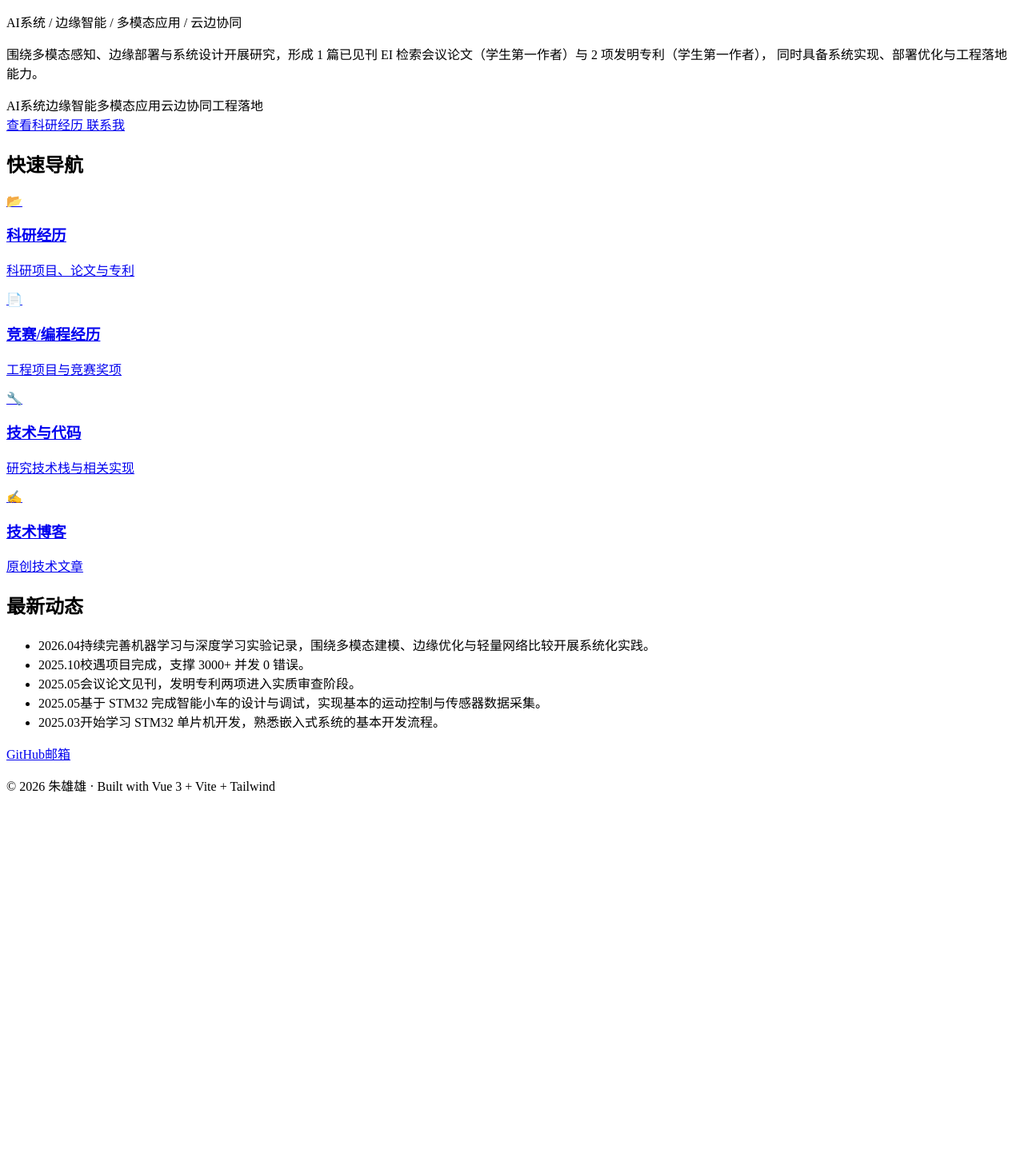
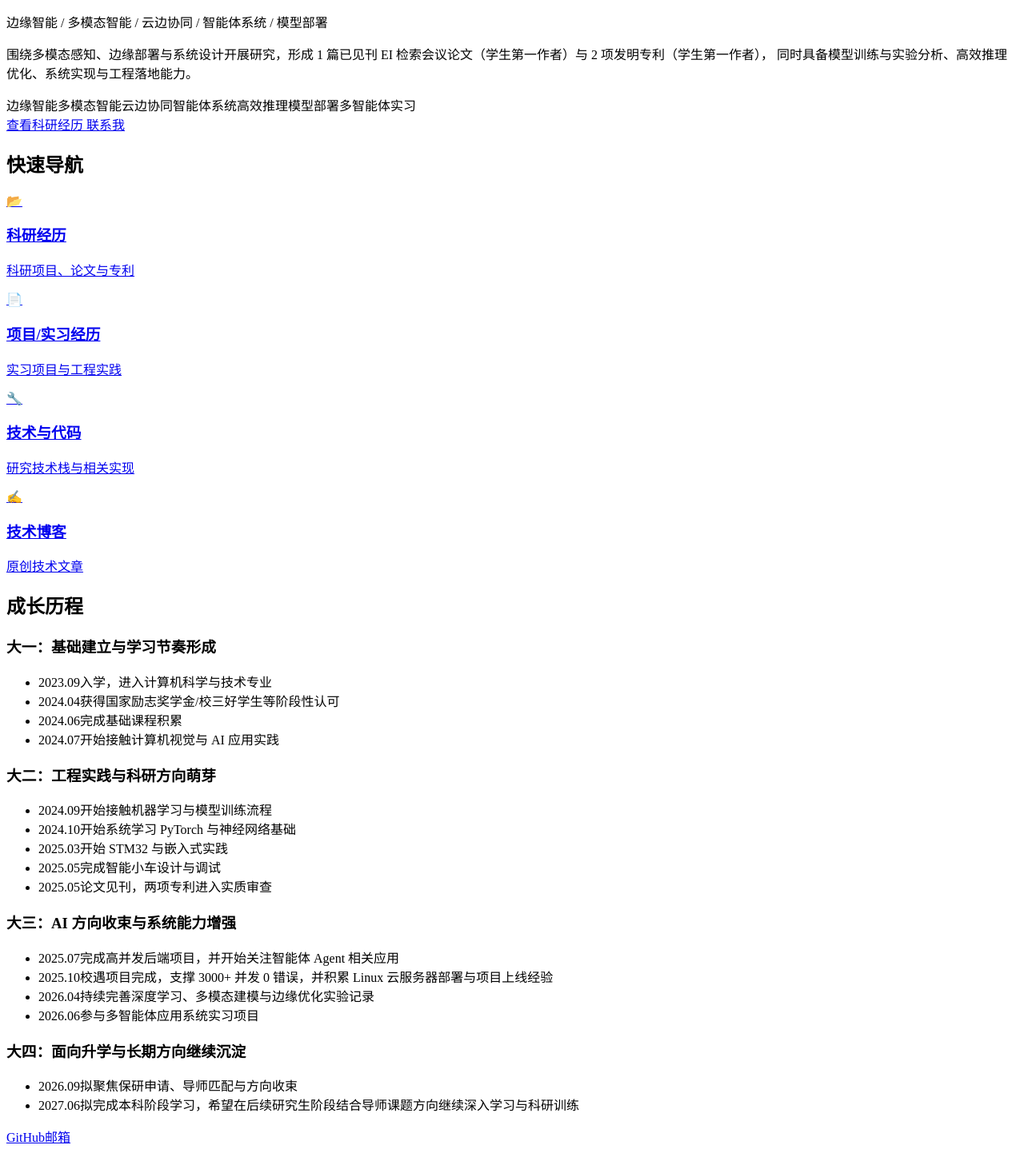
Before and after one commit to rainy-season-not-dividing/rainy-season-not-dividing.github.io, a Vue app: page / in a window 1280 px wide. Shown: the part 380-1832 px from the top of the page at 80% size. Before the commit the page ends 1390 px from the top, so only its background shows below. Built offline with nearby package versions, Linux system fonts and the light colour scheme; the HTML template or start-up script is replaced by a standard one.

Commit message:
修改 -成长历程 -个人信息 -科研、能力

```diff
--- a/src/components/layout/AppHeader.vue
+++ b/src/components/layout/AppHeader.vue
@@ -8,7 +8,7 @@
         <li><router-link to="/" class="nav-link">首页</router-link></li>
         <li><router-link to="/about" class="nav-link">个人信息</router-link></li>
         <li><router-link to="/research" class="nav-link">科研经历</router-link></li>
-        <li><router-link to="/projects" class="nav-link">竞赛/编程经历</router-link></li>
+        <li><router-link to="/projects" class="nav-link">项目/实习经历</router-link></li>
         <li><router-link to="/skills" class="nav-link">技术与代码</router-link></li>
         <li><router-link to="/blog" class="nav-link">技术博客</router-link></li>
         <li><router-link to="/cv" class="nav-link">获奖荣誉</router-link></li>
--- a/src/data/awards.ts
+++ b/src/data/awards.ts
@@ -10,9 +10,9 @@ export interface Award {
 export const awards: Award[] = [
   { id: '1', name: '国家励志奖学金', level: '国家级', time: '2024' },
   { id: '2', name: '校三好学生', level: '校级', time: '2024' },
+  { id: '5', name: '全国大学生数学竞赛（非数 A 类）', level: '三等奖', time: '2024' },
   { id: '3', name: '“西门子杯”智能制造挑战赛自由探索赛道', level: '华中一赛区省特等奖', time: '2025' },
   { id: '4', name: '中国高校计算机大赛 - 网络技术挑战赛', level: '国家二等奖', time: '2025' },
-  { id: '5', name: '全国大学生数学竞赛（非数 A 类）', level: '三等奖', time: '2024' },
   { id: '6', name: '全国大学生计算机设计大赛', level: '省级二等奖', time: '2026' }
 ]
 
--- a/src/data/projects.ts
+++ b/src/data/projects.ts
@@ -21,6 +21,23 @@ export interface Project {
 }
 
 export const projects: Project[] = [
+  {
+    id: 'multi-agent-internship',
+    title: '多智能体应用系统实习项目',
+    period: '2026.05 - 至今',
+    institution: '实习项目',
+    description: '参与多智能体相关应用系统实践，围绕任务规划、知识检索、记忆机制与上下文管理等问题开展需求理解、流程梳理和功能实现，重点关注智能体能力如何与真实业务流程、系统接口和工程部署结合。',
+    contributions: [
+      '参与多智能体系统相关模块的需求分析与流程梳理，理解任务拆解、工具调用、上下文传递和多轮协作中的关键约束',
+      '接触并参与知识检索、记忆机制与上下文管理相关工作，关注信息组织、历史状态维护和结果可追溯性',
+      '结合后端接口、数据流转和服务部署需求，理解大模型/智能体应用从原型到系统落地过程中的工程问题',
+      '在项目实践中形成对智能体系统、模型应用和工程集成更直接的理解'
+    ],
+    techStack: ['多智能体系统', '大模型应用', '任务规划', '知识检索', '记忆机制', '上下文管理', '系统集成'],
+    links: {},
+    status: '进行中',
+    featured: true
+  },
   {
     id: 'xiao-yu',
     title: '校遇 - 校园场景社交服务平台',
--- a/src/data/site.ts
+++ b/src/data/site.ts
@@ -1,12 +1,12 @@
 export const siteConfig = {
   name: '朱雄雄',
-  title: '朱雄雄 | 计算机科学与技术 · AI系统 / 边缘智能 / 多模态应用',
+  title: '朱雄雄 | 计算机科学与技术 · 边缘智能 / 多模态智能 / 智能体系统',
   description:
-    '武汉理工大学计算机科学与技术专业本科生，聚焦 AI系统、边缘智能、多模态应用与工程落地，具备真实科研闭环与系统实现能力。',
+    '武汉理工大学计算机科学与技术专业本科生，关注边缘智能、多模态智能、云边协同、智能体系统与模型部署，具备多模态科研训练、多智能体实习经历和系统实现能力。',
   url: 'https://github.com/rainy-season-not-dividing/rainy-season-not-dividing.github.io',
   avatar: '/avatar.jpg',
   tagline: '武汉理工大学 · 计算机科学与技术 · 绩点 4.15/5.0，排名前 13.30%',
-  tags: ['AI系统', '边缘智能', '多模态应用', '云边协同', '工程落地'],
+  tags: ['边缘智能', '多模态智能', '云边协同', '智能体系统', '高效推理', '模型部署', '多智能体实习'],
   education: {
     school: '武汉理工大学',
     major: '计算机科学与技术',
@@ -23,5 +23,5 @@ export const siteConfig = {
   phone: '18578252585',
   birthDate: '2004-09-19',
   location: '武汉',
-  jobTarget: 'AI系统 / 边缘智能 / 多模态应用 / 云边协同'
+  jobTarget: '边缘智能 / 多模态智能 / 云边协同 / 智能体系统 / 模型部署'
 }
--- a/src/data/skills.ts
+++ b/src/data/skills.ts
@@ -30,7 +30,17 @@ export const skillGroups: SkillGroup[] = [
   {
     name: '边缘部署与模型优化',
     summary: '关注资源约束下的精度、时延权衡以及部署可行性。',
-    items: ['动态量化', '知识蒸馏', '注意力头剪枝', '轻量骨干网络比较', '边缘指标评估与候选模型选择']
+    items: ['动态量化', '知识蒸馏', '注意力头剪枝', '轻量骨干网络比较', '高效推理评估', '边缘指标评估与候选模型选择']
+  },
+  {
+    name: '智能体系统与大模型应用实践',
+    summary: '来自近期多智能体实习与大模型应用项目实践，关注智能体系统中的任务组织、信息获取与上下文管理。',
+    items: ['多智能体协作流程', '任务规划', '知识检索', '记忆机制', '上下文管理', '大模型应用系统实现']
+  },
+  {
+    name: '云服务器部署与云边协同',
+    summary: '结合后端工程、边缘部署和云端服务经验，关注模型与应用在云端、边缘端之间的部署和协同运行。',
+    items: ['Linux 云服务器部署', 'Docker', 'Nginx / 反向代理', '服务进程管理', '云边协同部署理解', '推理服务与后端接口集成']
   },
   {
     name: '工程实现支撑',
@@ -75,12 +85,12 @@ export const codeHighlights: CodeHighlight[] = [
   },
   {
     title: '实验记录与复盘体系',
-    summary: '为表格、视觉、文本、多模态和边缘任务建立结构化实验记录，方便复盘、面试表达和后续研究延展。',
+    summary: '为表格、视觉、文本、多模态和边缘任务建立结构化实验记录，方便复盘和后续研究延展。',
     items: [
       '统一记录任务、数据划分、模型结构与超参数',
       '沉淀实验观察与下一步动作',
       '便于横向比较不同模型与策略',
-      '便于后续整理为简历、网站和面试材料'
+      '为后续模型优化和应用提供依据'
     ],
     note: '对应本地目录：experiment_records'
   }
--- a/src/router/index.ts
+++ b/src/router/index.ts
@@ -10,7 +10,7 @@ const router = createRouter({
     { path: '/about', name: 'About', component: () => import('@/views/AboutView.vue'), meta: { title: '关于' } },
     { path: '/research', name: 'Research', component: () => import('@/views/ResearchListView.vue'), meta: { title: '科研经历' } },
     { path: '/research/:id', name: 'ResearchDetail', component: () => import('@/views/ResearchDetailView.vue'), meta: { title: '科研经历' } },
-    { path: '/projects', name: 'Projects', component: () => import('@/views/ResearchView.vue'), meta: { title: '竞赛/编程经历' } },
+    { path: '/projects', name: 'Projects', component: () => import('@/views/ResearchView.vue'), meta: { title: '项目/实习经历' } },
     { path: '/skills', name: 'Skills', component: () => import('@/views/ProjectsView.vue'), meta: { title: '技术与代码' } },
     { path: '/blog', name: 'Blog', component: () => import('@/views/BlogListView.vue'), meta: { title: '博客' } },
     { path: '/blog/:slug', name: 'BlogPost', component: () => import('@/views/BlogPostView.vue'), meta: { title: '文章' } },
--- a/src/views/AboutView.vue
+++ b/src/views/AboutView.vue
@@ -6,16 +6,16 @@
       在读时间 {{ siteConfig.education.period }}。绩点 {{ siteConfig.education.gpa }}，排名 {{ siteConfig.education.rank }}。
     </p>
     <p class="mt-4 leading-relaxed text-gray-600 dark:text-gray-300">
-      我目前的研究主要围绕
-      <strong>AI系统 / 边缘智能 / 多模态应用 / 云边协同 / 工程落地</strong>展开研究，
-      并且持续进行多模态建模、深度学习实验与部署优化的学习，具备基于 Python、PyTorch 等工具
+      我目前主要关注
+      <strong>边缘智能 / 多模态智能 / 云边协同 / 智能体系统 / 模型部署</strong>等方向，
+      并且持续进行多模态建模、深度学习实验、高效推理优化与部署实践，具备基于 Python、PyTorch 等工具
       进行模型设计、训练与分析的实践经验。我围绕真实工业与传感器场景，持续进行多模态感知、边缘部署与系统设计相关研究，形成了
       <strong>1 篇已见刊EI检索会议论文</strong> 与 <strong>2 项发明专利（实质审查中）</strong>。
     </p>
     <p class="mt-4 leading-relaxed text-gray-600 dark:text-gray-300">
-      与此同时，我也具备比较扎实的系统实现能力。独立或协作完成过高并发、缓存、消息系统、搜索与服务端联调相关项目，
-      熟悉 Spring Boot、MySQL、Redis、RabbitMQ、ElasticSearch 等技术栈。
-      这部分能力对我而言不是与科研割裂的“另一条线”，而是后续做 AI 系统、部署优化与工程落地的重要支撑。
+      除科研经历外，我近期在实习项目中也接触并参与了多智能体应用系统相关工作，对智能体系统中的任务规划、知识检索、记忆机制、上下文管理以及多模块协同等问题有了更直接的实践理解。
+      此前我也做过高并发后端、缓存优化、消息队列和搜索系统相关项目，并有
+      Linux 云服务器部署、服务配置与项目上线实践。这些经历帮助我更好地理解智能体应用从原型设计到系统落地过程中的性能、可靠性、部署运维与工程集成问题。
     </p>
 
     <h2 class="mt-10 text-xl font-semibold text-gray-900 dark:text-white">教育背景</h2>
--- a/src/views/HomeView.vue
+++ b/src/views/HomeView.vue
@@ -18,7 +18,7 @@
         </p>
         <p class="mx-auto mt-4 max-w-2xl text-sm leading-relaxed text-gray-600 dark:text-gray-300">
           围绕多模态感知、边缘部署与系统设计开展研究，形成 1 篇已见刊 EI 检索会议论文（学生第一作者）与 2 项发明专利（学生第一作者），
-          同时具备系统实现、部署优化与工程落地能力。
+          同时具备模型训练与实验分析、高效推理优化、系统实现与工程落地能力。
         </p>
         <div class="mt-6 flex flex-wrap justify-center gap-2">
           <span v-for="tag in siteConfig.tags" :key="tag"
@@ -56,8 +56,8 @@
             <span class="text-2xl">📄</span>
             <h3
               class="mt-2 font-medium text-gray-900 group-hover:text-primary-600 dark:text-white dark:group-hover:text-primary-400">
-              竞赛/编程经历</h3>
-            <p class="mt-1 text-sm text-gray-500 dark:text-gray-400">工程项目与竞赛奖项</p>
+              项目/实习经历</h3>
+            <p class="mt-1 text-sm text-gray-500 dark:text-gray-400">实习项目与工程实践</p>
           </router-link>
           <router-link to="/skills"
             class="group rounded-xl border border-gray-200 bg-white p-6 shadow-sm transition hover:border-primary-200 hover:shadow dark:border-slate-700 dark:bg-slate-800 dark:hover:border-primary-800">
@@ -81,29 +81,92 @@
 
     <section class="border-t border-gray-200 py-16 dark:border-slate-700">
       <div class="mx-auto max-w-5xl px-4">
-        <h2 class="text-2xl font-semibold text-gray-900 dark:text-white">最新动态</h2>
-        <ul class="mt-8 space-y-4">
+        <h2 class="text-2xl font-semibold text-gray-900 dark:text-white">成长历程</h2>
+        <div class="mt-8 space-y-8">
+          <section>
+            <h3 class="text-lg font-semibold text-gray-900 dark:text-white">大一：基础建立与学习节奏形成</h3>
+            <ul class="mt-4 space-y-3">
               <li class="flex gap-4 border-l-2 border-primary-500 pl-4">
-            <span class="text-sm text-gray-500 dark:text-gray-400">2026.04</span>
-            <span>持续完善机器学习与深度学习实验记录，围绕多模态建模、边缘优化与轻量网络比较开展系统化实践。</span>
+                <span class="text-sm text-gray-500 dark:text-gray-400">2023.09</span>
+                <span>入学，进入计算机科学与技术专业</span>
+              </li>
+              <li class="flex gap-4 border-l-2 border-primary-500 pl-4">
+                <span class="text-sm text-gray-500 dark:text-gray-400">2024.04</span>
+                <span>获得国家励志奖学金/校三好学生等阶段性认可</span>
+              </li>
+              <li class="flex gap-4 border-l-2 border-primary-500 pl-4">
+                <span class="text-sm text-gray-500 dark:text-gray-400">2024.06</span>
+                <span>完成基础课程积累</span>
+              </li>
+              <li class="flex gap-4 border-l-2 border-primary-500 pl-4">
+                <span class="text-sm text-gray-500 dark:text-gray-400">2024.07</span>
+                <span>开始接触计算机视觉与 AI 应用实践</span>
+              </li>
+            </ul>
+          </section>
+
+          <section>
+            <h3 class="text-lg font-semibold text-gray-900 dark:text-white">大二：工程实践与科研方向萌芽</h3>
+            <ul class="mt-4 space-y-3">
+              <li class="flex gap-4 border-l-2 border-primary-500 pl-4">
+                <span class="text-sm text-gray-500 dark:text-gray-400">2024.09</span>
+                <span>开始接触机器学习与模型训练流程</span>
+              </li>
+              <li class="flex gap-4 border-l-2 border-primary-500 pl-4">
+                <span class="text-sm text-gray-500 dark:text-gray-400">2024.10</span>
+                <span>开始系统学习 PyTorch 与神经网络基础</span>
+              </li>
+              <li class="flex gap-4 border-l-2 border-primary-500 pl-4">
+                <span class="text-sm text-gray-500 dark:text-gray-400">2025.03</span>
+                <span>开始 STM32 与嵌入式实践</span>
+              </li>
+              <li class="flex gap-4 border-l-2 border-primary-500 pl-4">
+                <span class="text-sm text-gray-500 dark:text-gray-400">2025.05</span>
+                <span>完成智能小车设计与调试</span>
+              </li>
+              <li class="flex gap-4 border-l-2 border-primary-500 pl-4">
+                <span class="text-sm text-gray-500 dark:text-gray-400">2025.05</span>
+                <span>论文见刊，两项专利进入实质审查</span>
+              </li>
+            </ul>
+          </section>
+
+          <section>
+            <h3 class="text-lg font-semibold text-gray-900 dark:text-white">大三：AI 方向收束与系统能力增强</h3>
+            <ul class="mt-4 space-y-3">
+              <li class="flex gap-4 border-l-2 border-primary-500 pl-4">
+                <span class="text-sm text-gray-500 dark:text-gray-400">2025.07</span>
+                <span>完成高并发后端项目，并开始关注智能体 Agent 相关应用</span>
               </li>
               <li class="flex gap-4 border-l-2 border-primary-500 pl-4">
                 <span class="text-sm text-gray-500 dark:text-gray-400">2025.10</span>
-            <span>校遇项目完成，支撑 3000+ 并发 0 错误。</span>
+                <span>校遇项目完成，支撑 3000+ 并发 0 错误，并积累 Linux 云服务器部署与项目上线经验</span>
               </li>
               <li class="flex gap-4 border-l-2 border-primary-500 pl-4">
-            <span class="text-sm text-gray-500 dark:text-gray-400">2025.05</span>
-            <span>会议论文见刊，发明专利两项进入实质审查阶段。</span>
+                <span class="text-sm text-gray-500 dark:text-gray-400">2026.04</span>
+                <span>持续完善深度学习、多模态建模与边缘优化实验记录</span>
               </li>
               <li class="flex gap-4 border-l-2 border-primary-500 pl-4">
-            <span class="text-sm text-gray-500 dark:text-gray-400">2025.05</span>
-            <span>基于 STM32 完成智能小车的设计与调试，实现基本的运动控制与传感器数据采集。</span>
+                <span class="text-sm text-gray-500 dark:text-gray-400">2026.06</span>
+                <span>参与多智能体应用系统实习项目</span>
+              </li>
+            </ul>
+          </section>
+
+          <section>
+            <h3 class="text-lg font-semibold text-gray-900 dark:text-white">大四：面向升学与长期方向继续沉淀</h3>
+            <ul class="mt-4 space-y-3">
+              <li class="flex gap-4 border-l-2 border-primary-500 pl-4">
+                <span class="text-sm text-gray-500 dark:text-gray-400">2026.09</span>
+                <span>拟聚焦保研申请、导师匹配与方向收束</span>
               </li>
               <li class="flex gap-4 border-l-2 border-primary-500 pl-4">
-            <span class="text-sm text-gray-500 dark:text-gray-400">2025.03</span>
-            <span>开始学习 STM32 单片机开发，熟悉嵌入式系统的基本开发流程。</span>
+                <span class="text-sm text-gray-500 dark:text-gray-400">2027.06</span>
+                <span>拟完成本科阶段学习，希望在后续研究生阶段结合导师课题方向继续深入学习与科研训练</span>
               </li>
             </ul>
+          </section>
+        </div>
       </div>
     </section>
   </div>
--- a/src/views/ProjectsView.vue
+++ b/src/views/ProjectsView.vue
@@ -59,7 +59,7 @@
     <section class="mt-10 rounded-xl border border-primary-100 bg-primary-50/60 p-6 dark:border-primary-900/40 dark:bg-primary-900/10">
       <h2 class="text-lg font-semibold text-gray-900 dark:text-white">概况</h2>
       <p class="mt-3 text-sm leading-6 text-gray-700 dark:text-gray-300">
-        当前的工作方向集中在多模态建模、边缘模型优化、轻量网络选型和实验记录管理。此外，我在 Java 后端开发和系统实现方面也有较完整的实践经验。
+        当前的工作方向集中在多模态建模、边缘模型优化、轻量网络选型和实验记录管理。此外，我在边缘部署、云端服务和Agent系统方面也有较完整的实践经验。
       </p>
       <p class="mt-3 text-sm leading-6 text-gray-700 dark:text-gray-300">
         公开仓库会优先整理结构更完整、表达更统一、与当前研究方向更相关的部分记录。
--- a/src/views/ResearchView.vue
+++ b/src/views/ResearchView.vue
@@ -1,7 +1,7 @@
 <template>
   <div class="mx-auto max-w-5xl px-4 py-12">
-    <h1 class="text-3xl font-bold text-gray-900 dark:text-white">竞赛/编程经历</h1>
-    <p class="mt-2 text-gray-600 dark:text-gray-400">工程项目、系统优化与编程相关经历。</p>
+    <h1 class="text-3xl font-bold text-gray-900 dark:text-white">项目/实习经历</h1>
+    <p class="mt-2 text-gray-600 dark:text-gray-400">实习项目、工程项目、系统优化与编程相关经历。</p>
 
     <div class="mt-10 space-y-8">
       <article
```
Lines whose indentation alone changed are shown as unchanged.
